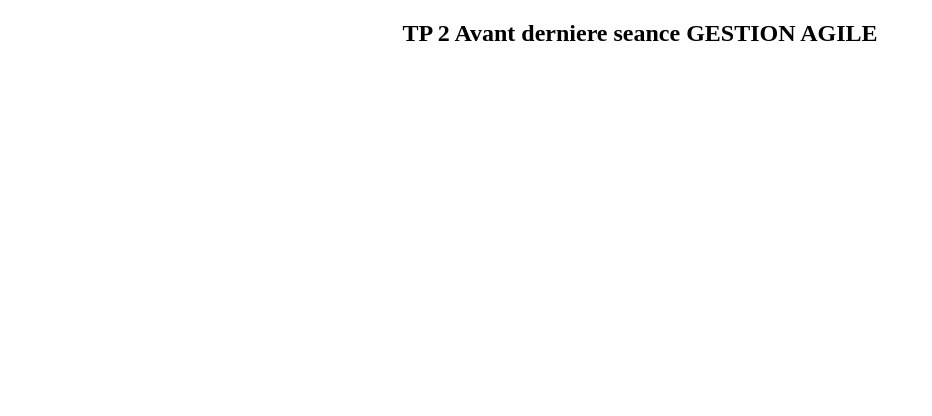
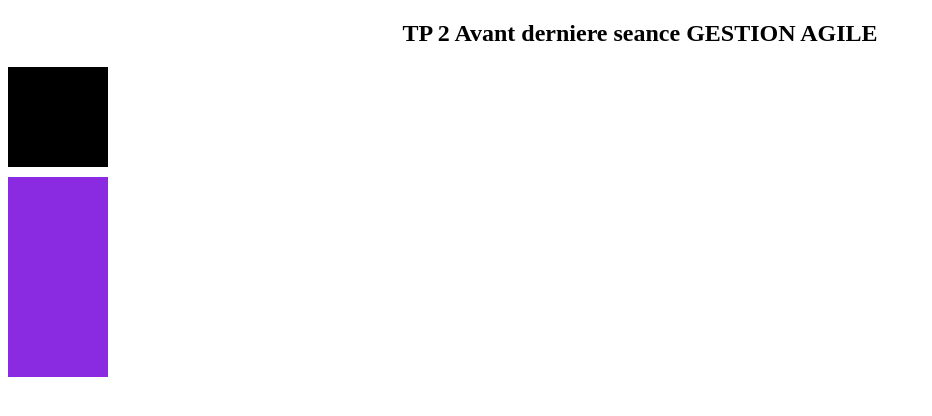
Before and after one commit to mekouar1999/tp2webb, a plain HTML site: page index.html in a window 1280 px wide. Shown: the whole page, without its empty margins (0-932 px from the left). Drawn offline with Linux system fonts and the light colour scheme.

Commit message:
ajout figure

```diff
--- a/index.css
+++ b/index.css
@@ -2,3 +2,18 @@ h2{
     text-align: center
     ;
 }
+
+
+
+.div1{
+    width: 100px;
+    height: 100px;
+    background: black;
+}
+
+.div2{
+    height: 200px;
+    width: 100px;
+    background-color: blueviolet;
+    margin-top: 10px;
+}
--- a/index.html
+++ b/index.html
@@ -10,5 +10,14 @@
 
     <h2>TP 2 Avant derniere seance GESTION AGILE</h2>
 
+
+    <div class="div1"></div>
+
+
+    <div class="div2">
+
+    </div>
+
+
 </body>
 </html>
```
Also changed, not shown: 1 other file.
